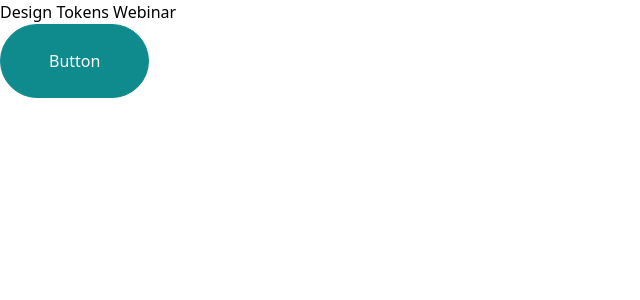
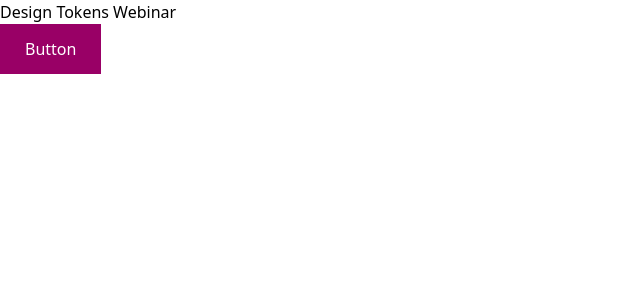
Before and after one commit to anas-araid-belka/design-token-workshop, a React (Vite) app: page / in a window 1280 px wide. Shown: the top 300 px of the page, without its empty margins (0-640 px from the left). Built offline with nearby package versions, Linux system fonts and the light colour scheme.

Commit message:
Commit from GitHub Actions (Build Design Tokens)

```diff
--- a/src/styles/variables.css
+++ b/src/styles/variables.css
@@ -1,100 +1,163 @@
 /**
  * Do not edit directly
- * Generated on Thu, 10 Oct 2024 13:15:19 GMT
+ * Generated on Thu, 24 Oct 2024 14:34:01 GMT
  */
 
 :root {
-  --radius-base: 999px;
-  --spacing-md: 48px;
-  --spacing-xs: 24px;
-  --typography-font-family-dm-sans: DM Sans;
-  --typography-line-height-9: 20px;
-  --typography-line-height-8: 21px;
-  --typography-line-height-7: 24px;
-  --typography-line-height-6: 22px;
-  --typography-line-height-5: 28px;
-  --typography-line-height-4: 32px;
-  --typography-line-height-3: 42px;
-  --typography-line-height-2: 56px;
-  --typography-line-height-1: 72px;
-  --typography-line-height-0: 112px;
-  --typography-font-weight-regular: 400px;
-  --typography-font-weight-bold: 700px;
-  --typography-font-weight-medium: 500px;
-  --typography-font-size-8: 12px;
-  --typography-font-size-7: 14px;
-  --typography-font-size-6: 16px;
-  --typography-font-size-5: 20px;
-  --typography-font-size-4: 24px;
-  --typography-font-size-3: 34px;
-  --typography-font-size-2: 48px;
-  --typography-font-size-1: 60px;
-  --typography-font-size-0: 96px;
-  --color-blue-950: #0a0a2c;
-  --color-blue-900: #171748;
-  --color-blue-800: #202066;
-  --color-blue-700: #28287d;
-  --color-blue-600: #2e2e91;
-  --color-blue-500: #3333a2;
-  --color-blue-400: #7b7bb8;
-  --color-blue-300: #a6a6cc;
-  --color-blue-200: #c8c8df;
-  --color-blue-100: #e5e5ef;
-  --color-blue-50: #f2f2f7;
-  --color-alpha: #ffffff00;
-  --color-teal-950: #022f31;
-  --color-teal-900: #073e40;
-  --color-teal-800: #09585a;
-  --color-teal-700: #0c6c6e;
-  --color-teal-600: #0d7c7f;
-  --color-teal-500: #0f8b8e;
-  --color-teal-400: #73a9ab;
-  --color-teal-300: #a2c2c3;
-  --color-teal-200: #c6d8d9;
-  --color-teal-100: #e4eced;
-  --color-teal-50: #f2f6f6;
-  --color-white: #ffffff;
-  --color-black: #000000;
-  --color-green-950: #003406;
-  --color-green-900: #0b5c11;
-  --color-green-800: #076d0d;
-  --color-green-700: #008b07;
-  --color-green-600: #00b809;
-  --color-green-500: #00e606;
-  --color-green-400: #00ff00;
-  --color-green-300: #56ff50;
-  --color-green-200: #98ff90;
-  --color-green-100: #c9ffc4;
-  --color-green-50: #e7ffe4;
-  --color-red-950: #500000;
-  --color-red-900: #920a0a;
-  --color-red-800: #b10303;
-  --color-red-700: #d70000;
-  --color-red-600: #ff0000;
-  --color-red-500: #ff2323;
-  --color-red-400: #ff5757;
-  --color-red-300: #ff9494;
-  --color-red-200: #ffc0c0;
-  --color-red-100: #ffdddd;
-  --color-red-50: #fff0f0;
-  --button-secondary-bg-active: var(--color-alpha);
-  --button-secondary-bg-hover: var(--color-alpha);
-  --button-secondary-bg-default: var(--color-alpha);
-  --color-text-inverse: var(--color-black);
-  --color-text-tertiary: var(--color-blue-800);
-  --color-text-secondary: var(--color-green-400);
-  --color-text-primary: var(--color-red-600);
-  --color-text-default: var(--color-white);
-  --color-background-tertiary-active: var(--color-blue-950);
-  --color-background-tertiary-hover: var(--color-blue-800);
-  --color-background-tertiary: var(--color-blue-700);
-  --color-background-secondary-active: var(--color-teal-800);
-  --color-background-secondary-hover: var(--color-teal-600);
-  --color-background-secondary: var(--color-teal-500);
-  --color-background-primary-active: var(--color-teal-900);
-  --color-background-primary-hover: var(--color-teal-800);
-  --color-background-primary: var(--color-teal-500);
-  --color-background-default: var(--color-white);
+  --pink-100: #6e3e6d;
+  --pink-90: #9c579a;
+  --pink-80: #bf6bbc;
+  --pink-70: #dc7bd9;
+  --pink-60: #f68af3;
+  --pink-50: #f8a8f5;
+  --pink-40: #fac1f8;
+  --pink-30: #fbd8fa;
+  --pink-20: #fdecfd;
+  --pink-10: #fef6fe;
+  --acid-100: #5f721c;
+  --acid-90: #86a127;
+  --acid-80: #a4c630;
+  --acid-70: #bee437;
+  --acid-60: #d4ff3e;
+  --acid-50: #ddff7f;
+  --acid-40: #e6ffa8;
+  --acid-30: #efffc9;
+  --acid-20: #f7ffe6;
+  --acid-10: #fbfff3;
+  --alpha: #ffffff00;
+  --white: #ffffff;
+  --black: #212121;
+  --cyan-100: #15696a;
+  --cyan-90: #1e9597;
+  --cyan-80: #25b6b8;
+  --cyan-70: #2bd2d5;
+  --cyan-60: #30ebee;
+  --cyan-50: #7aeff1;
+  --cyan-40: #a6f3f5;
+  --cyan-30: #c8f7f8;
+  --cyan-20: #e5fbfc;
+  --cyan-10: #f2fdfd;
+  --green-100: #1c4c2f;
+  --green-90: #276c42;
+  --green-80: #308451;
+  --green-70: #37995e;
+  --green-60: #3eab69;
+  --green-50: #7fbf94;
+  --green-40: #a8d1b5;
+  --green-30: #c9e1d0;
+  --green-20: #e6f1e9;
+  --green-10: #f3f8f4;
+  --brown-100: #4c271c;
+  --brown-90: #6c3827;
+  --brown-80: #844430;
+  --brown-70: #994f37;
+  --brown-60: #ab583e;
+  --brown-50: #bf8b7f;
+  --brown-40: #d1afa8;
+  --brown-30: #e1cdc9;
+  --brown-20: #f1e7e6;
+  --brown-10: #f8f4f3;
+  --blue-100: #1b334c;
+  --blue-90: #27486c;
+  --blue-80: #2f5884;
+  --blue-70: #376699;
+  --blue-60: #3d72ab;
+  --blue-50: #7e99bf;
+  --blue-40: #a8b8d1;
+  --blue-30: #c9d2e1;
+  --blue-20: #e6eaf1;
+  --blue-10: #f3f5f8;
+  --light-blue-100: #00496f;
+  --light-blue-90: #00689d;
+  --light-blue-80: #007fc1;
+  --light-blue-70: #0093df;
+  --light-blue-60: #00a4f9;
+  --light-blue-50: #72bafa;
+  --light-blue-40: #a1cdfb;
+  --light-blue-30: #c6dffd;
+  --light-blue-20: #e4f0fe;
+  --light-blue-10: #f2f7fe;
+  --yellow-100: #6f5000;
+  --yellow-90: #9d7100;
+  --yellow-80: #c18a00;
+  --yellow-70: #df9f00;
+  --yellow-60: #f9b200;
+  --yellow-50: #fac472;
+  --yellow-40: #fbd4a1;
+  --yellow-30: #fde3c6;
+  --yellow-20: #fef2e4;
+  --yellow-10: #fef8f2;
+  --wall-100: #440008;
+  --wall-90: #61000b;
+  --wall-80: #77000d;
+  --wall-70: #89000f;
+  --wall-60: #990011;
+  --wall-50: #b27273;
+  --wall-40: #c8a1a2;
+  --wall-30: #dcc6c6;
+  --wall-20: #eee4e4;
+  --wall-10: #f7f2f2;
+  --breeze-100: #003c44;
+  --breeze-90: #005561;
+  --breeze-80: #006977;
+  --breeze-70: #007989;
+  --breeze-60: #008799;
+  --breeze-50: #72a6b2;
+  --breeze-40: #a1c0c8;
+  --breeze-30: #c6d7dc;
+  --breeze-20: #e4ecee;
+  --breeze-10: #f2f6f7;
+  --eggplant-100: #44002e;
+  --eggplant-90: #610041;
+  --eggplant-80: #77004f;
+  --eggplant-70: #89005b;
+  --eggplant-60: #990066;
+  --eggplant-50: #b27292;
+  --eggplant-40: #c8a1b4;
+  --eggplant-30: #dcc6d0;
+  --eggplant-20: #eee4e9;
+  --eggplant-10: #f7f2f4;
+  --radius-xs: 8px;
+  --radius-super: 999px;
+  --radius-lg: 48px;
+  --radius-md: 32px;
+  --radius-none: 0px;
+  --radius-sm: 24px;
+  --spacing-sm: 16px;
+  --spacing-2-xl: 64px;
+  --spacing-xl: 56px;
+  --spacing-lg: 48px;
+  --spacing-none: 0px;
+  --spacing-2-xs: 8px;
+  --spacing-md: 24px;
+  --spacing-xs: 12px;
+  --button-dimension-radius: var(--radius-xs);
+  --button-dimension-padding-h: var(--spacing-md);
+  --button-dimension-padding-v: var(--spacing-xs);
+  --button-tertiary-bg-active: var(--alpha);
+  --button-tertiary-bg-hover: var(--alpha);
+  --button-tertiary-bg-default: var(--alpha);
+  --button-secondary-bg-active: var(--alpha);
+  --button-secondary-bg-hover: var(--alpha);
+  --button-secondary-bg-default: var(--alpha);
+  --color-text-inverse: var(--black);
+  --color-text-tertiary: var(--green-80);
+  --color-text-secondary: var(--acid-90);
+  --color-text-primary: var(--wall-60);
+  --color-text-default: var(--white);
+  --color-background-tertiary-active: var(--green-90);
+  --color-background-tertiary-hover: var(--green-80);
+  --color-background-tertiary: var(--green-60);
+  --color-background-secondary-active: var(--breeze-90);
+  --color-background-secondary-hover: var(--breeze-70);
+  --color-background-secondary: var(--breeze-60);
+  --color-background-primary-active: var(--eggplant-90);
+  --color-background-primary-hover: var(--eggplant-70);
+  --color-background-primary: var(--eggplant-60);
+  --color-background-default: var(--white);
+  --button-tertiary-fg-active: var(--color-background-tertiary-active);
+  --button-tertiary-fg-hover: var(--color-background-tertiary-hover);
+  --button-tertiary-foreground: var(--color-background-tertiary);
   --button-secondary-foreground: var(--color-background-secondary);
   --button-secondary-border-active: var(--color-background-secondary-active);
   --button-secondary-border-hover: var(--color-background-secondary-hover);
```
